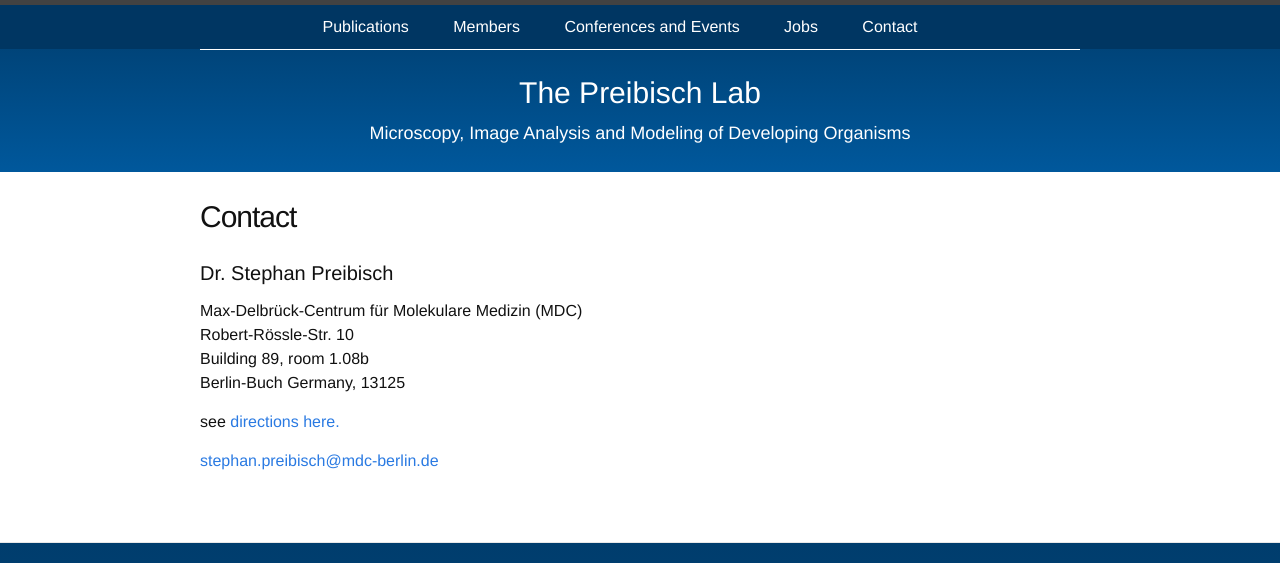
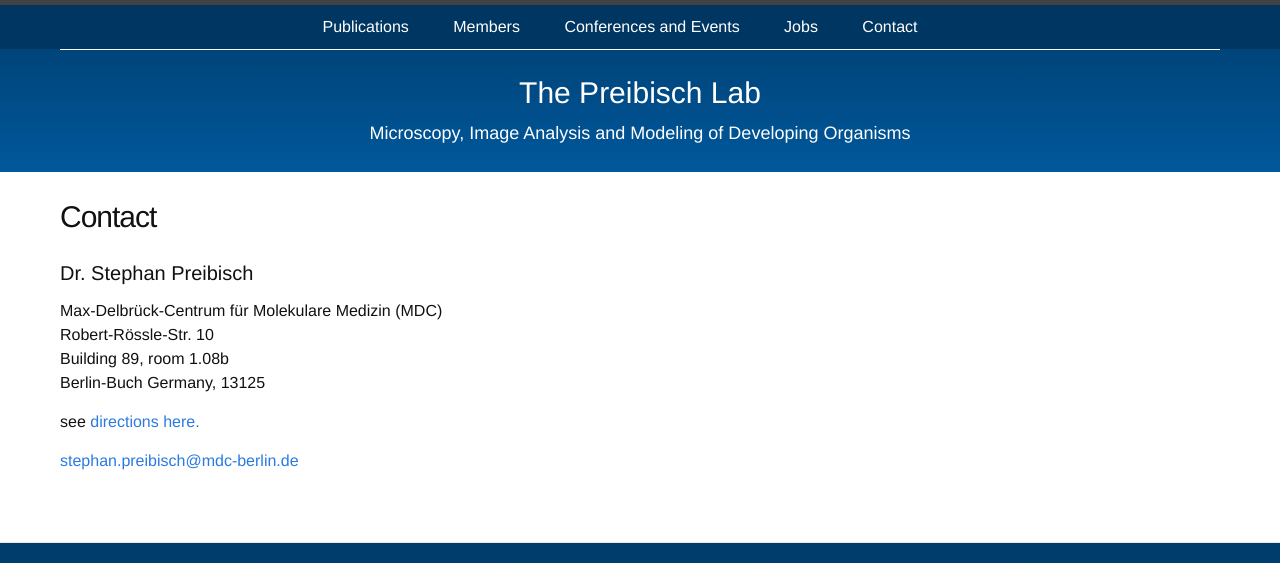
Before and after one commit to PreibischLab/preibisch-labsite, a Jekyll site: the page built from contact.md, in a window 1280 px wide. Shown: the top 563 px of the page. Built offline with Jekyll 4.4.1, drawn with Linux system fonts in a browser that asks for light colours.

Commit message:
mobile size

```diff
--- a/_sass/_base.scss
+++ b/_sass/_base.scss
@@ -154,8 +154,8 @@
  * Wrapper
  */
 .wrapper {
-    max-width: -webkit-calc(1000px - (#{$spacing-unit} * 2));
-    max-width:         calc(1000px - (#{$spacing-unit} * 2));
+    max-width: -webkit-calc(80% - (#{$spacing-unit} * 2));
+    max-width:         calc(100% - (#{$spacing-unit} * 2));
     margin-right: auto;
     margin-left: auto;
     padding-right: $spacing-unit;
@@ -163,8 +163,8 @@
     @extend %clearfix;
 
     @include media-query($on-laptop) {
-        max-width: -webkit-calc(1000px - (#{$spacing-unit}));
-        max-width:         calc(1000px - (#{$spacing-unit}));
+        max-width: -webkit-calc(80% - (#{$spacing-unit}));
+        max-width:         calc(100% - (#{$spacing-unit}));
         padding-right: $spacing-unit / 2;
         padding-left: $spacing-unit / 2;
     }
```
